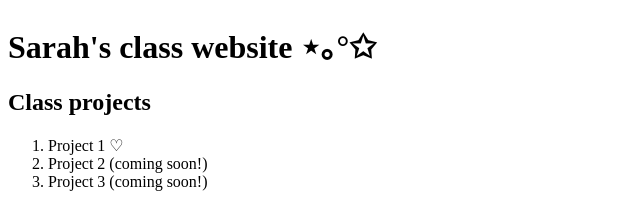
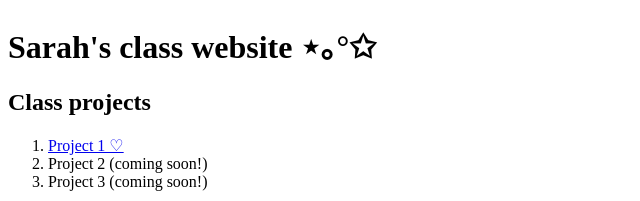
Before and after one commit to ghostmuji/interactive, a plain HTML site: page index.html in a window 1280 px wide. Shown: the top 201 px of the page, 0-640 px from the left. Drawn offline with Linux system fonts and the light colour scheme.

Commit message:
connected to class page

```diff
--- a/index.html
+++ b/index.html
@@ -11,7 +11,7 @@
     <h2>Class projects</h2>
     <ol>
       <li>
-        Project 1 ♡
+        <a href="project-1/test.html">Project 1 ♡</a>
       </li>
       <li>
         Project 2 (coming soon!)
```
Also changed, not shown: 1 other file.
